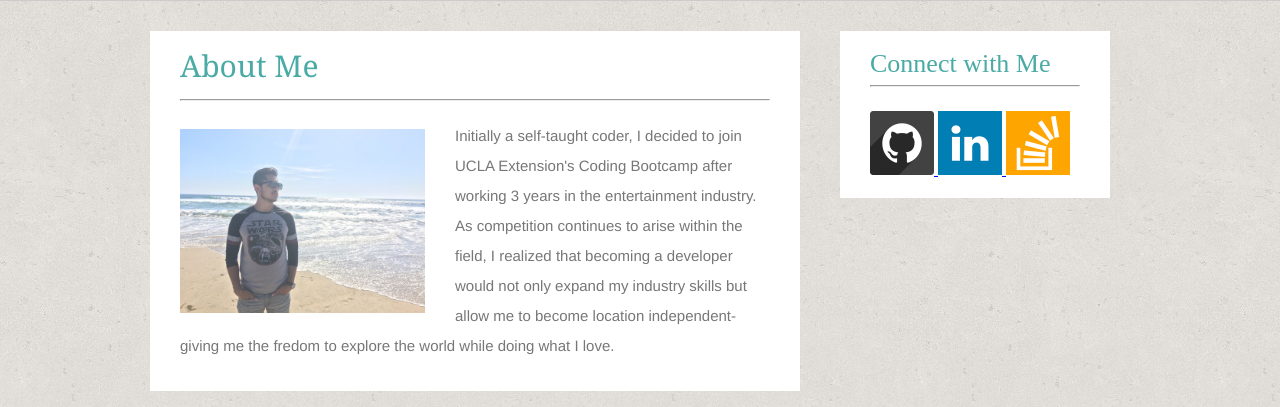
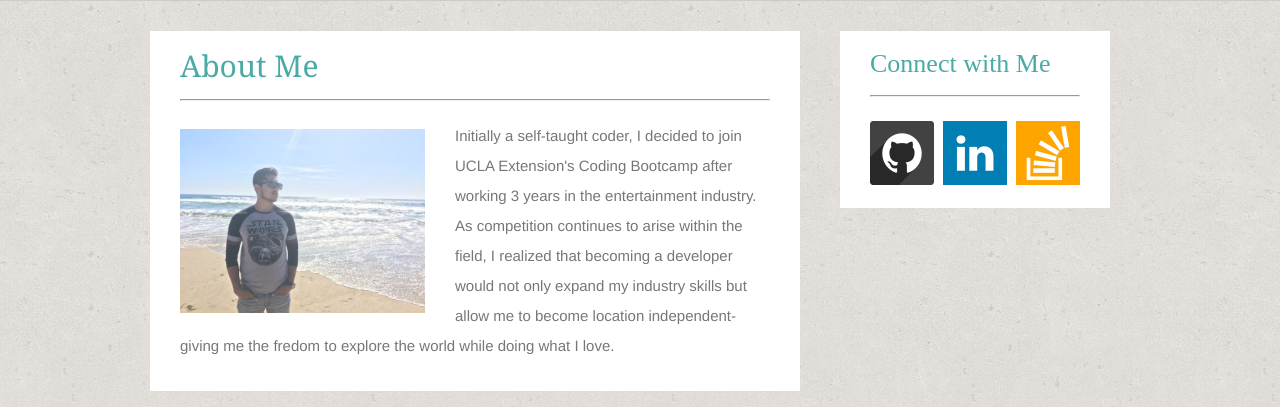
Before and after one commit to crisr10/Basic-Portfolio, a PHP site: page /index.php in a window 1280 px wide. Shown: the part 83-490 px from the top of the page. Run offline with PHP 8.4, Linux system fonts and the light colour scheme.

Commit message:
changes in about me spacing images

```diff
--- a/assets/css/style.css
+++ b/assets/css/style.css
@@ -9,6 +9,7 @@ body {
 	height:100%;
 }
 
+/*----------- Name and Navigation Buttons -------------*/
 .white {
 	background-color: #ffffff;
 	width:100%;
@@ -69,6 +70,8 @@ body {
 	border-left:2px solid #777777;;
 }
 
+/*--------------- About Me Connect with Me -----------------*/
+
 .aboutMe {
 	width:590px;
 	background-color:#ffffff;
@@ -82,6 +85,7 @@ body {
 	display:inline-block;
 	float:right;
 	padding:20px 30px 20px 30px;
+
 }
 
 #mainHeader {
@@ -110,7 +114,14 @@ p {
 .connectWithMe h2 {
 	color:#4aaaa5;
 	font-size:26px;
+	padding-bottom:10px;
 }
+
+#linkedIn {
+	padding:0 5px;
+}
+
+/*---------- Portfolio css --------------*/
 
 .portfolio {
 	width:590px;
@@ -118,14 +129,6 @@ p {
 	float:left;
 	padding:20px 30px;
 }
-
-.contact {
-	width:590px;
-	background-color:#ffffff;
-	float:left;
-	padding:20px 30px;
-}
-
 
 .image img {
 	width: 270px;
@@ -214,6 +217,14 @@ p {
 	text-align:center;
 	font-family:Arial;
 }
+/*------------- Contact css ---------------*/
+
+.contact {
+	width:590px;
+	background-color:#ffffff;
+	float:left;
+	padding:20px 30px;
+}
 
 input[type=text] {
 	width:100%;
--- a/index.html
+++ b/index.html
@@ -33,14 +33,11 @@
 			<hr>
 			<br>
 			<a href="https://github.com/crisr10" target="_blank">
-				<img src="assets/images/githubIcon.png" height="64">
-			</a>
+				<img src="assets/images/githubIcon.png" height="64"></a>
 			<a href="https://linkedin.com/in/cristian9692311" target="_blank">
-				<img src="assets/images/linkedinIcon.png" height="64">
-			</a>
+				<img src="assets/images/linkedinIcon.png" height="64" id="linkedIn"></a>
 			<a href="https://stackoverflow.com/users/6801757/cristian-r10" target="_blank">
-				<img src="assets/images/stackoverflowIcon.png" height="64">
-			</a>
+				<img src="assets/images/stackoverflowIcon.png" height="64"></a>
 		</div>
 	</div>
 		<div class="footer">
```
Also changed, not shown: contact.html (+3 -6 lines), portfolio.html (+3 -6 lines).
